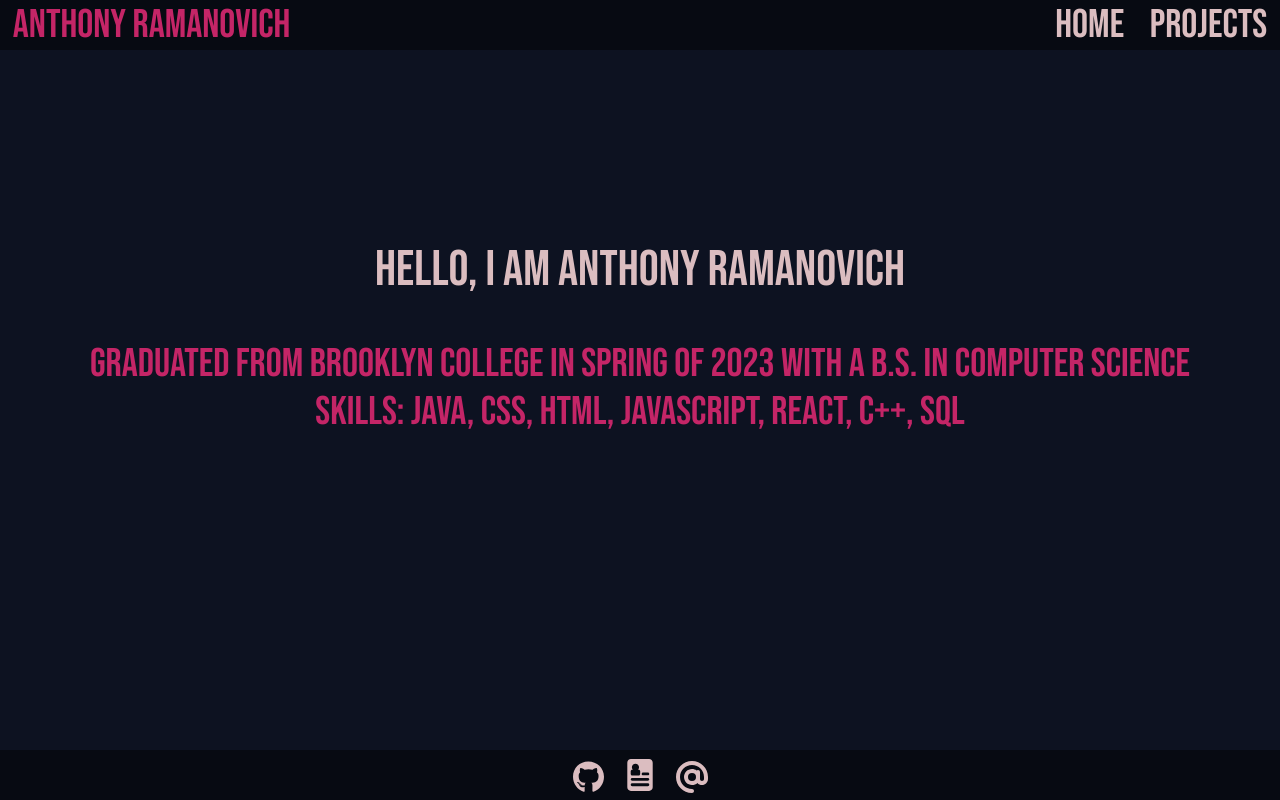
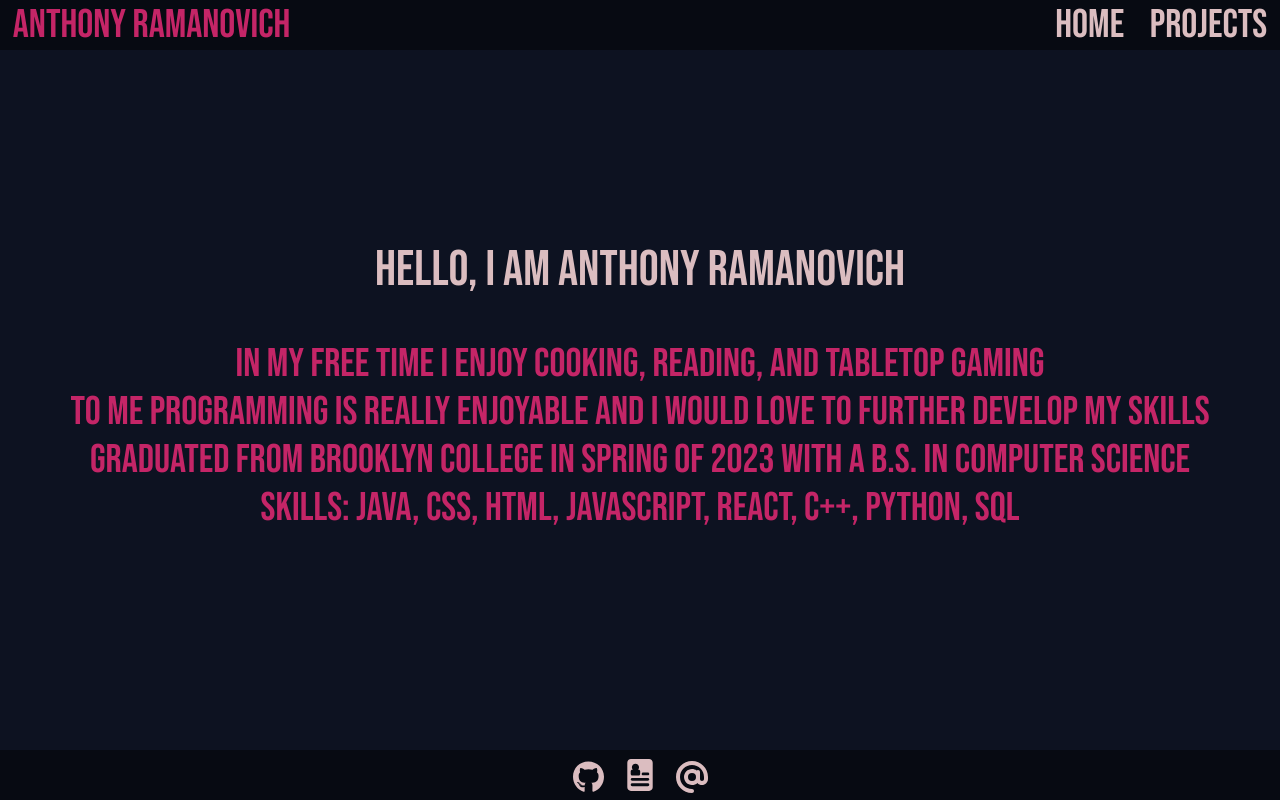
Before and after one commit to AnthonyR2706/PersonalDemo, a React (Create React App) app in the folder client/: page / in a window 1280 px wide. Built offline with nearby package versions, Linux system fonts and the light colour scheme.

Commit message:
changed text and resume

```diff
--- a/client/src/components/Home.jsx
+++ b/client/src/components/Home.jsx
@@ -8,9 +8,13 @@ const Home = () => {
             Hello, I am Anthony Ramanovich
           </div>
           <div className='homeSubText'>
+            In my free time I enjoy cooking, reading, and tabletop gaming
+            <br/>
+            To me programming is really enjoyable and I would love to further develop my Skills
+            <br/>
             Graduated from Brooklyn college in spring of 2023 with a B.S. in Computer Science
             <br/>
-            Skills: Java, CSS, HTML, Javascript, React, C++, SQL
+            Skills: Java, CSS, HTML, Javascript, React, C++, Python, SQL
           </div>
         </div>
     </div>
--- a/client/src/components/Projects.jsx
+++ b/client/src/components/Projects.jsx
@@ -25,7 +25,7 @@ const Projects = ({PROJECT, getProjectTab, setProjectTab, getProject, setProject
             <span class={getProjectTab === 2 ? 'active dot' : 'dot'} onClick={() => changeSlide(2)}/>
             <span class={getProjectTab === 3 ? 'active dot' : 'dot'} onClick={() => changeSlide(3)}/>
             <span class={getProjectTab === 4 ? 'active dot' : 'dot'} onClick={() => changeSlide(4)}/>
-            <span class={getProjectTab === 4 ? 'active dot' : 'dot'} onClick={() => changeSlide(4)}/>
+            <span class={getProjectTab === 5 ? 'active dot' : 'dot'} onClick={() => changeSlide(5)}/>
             <a class='next' onClick={() => changeSlide(getProjectTab + 1)}>&#10095;</a>
           </div>
         </div>
```
Also changed, not shown: 1 other file (tests, documents, lock files or other folders).
